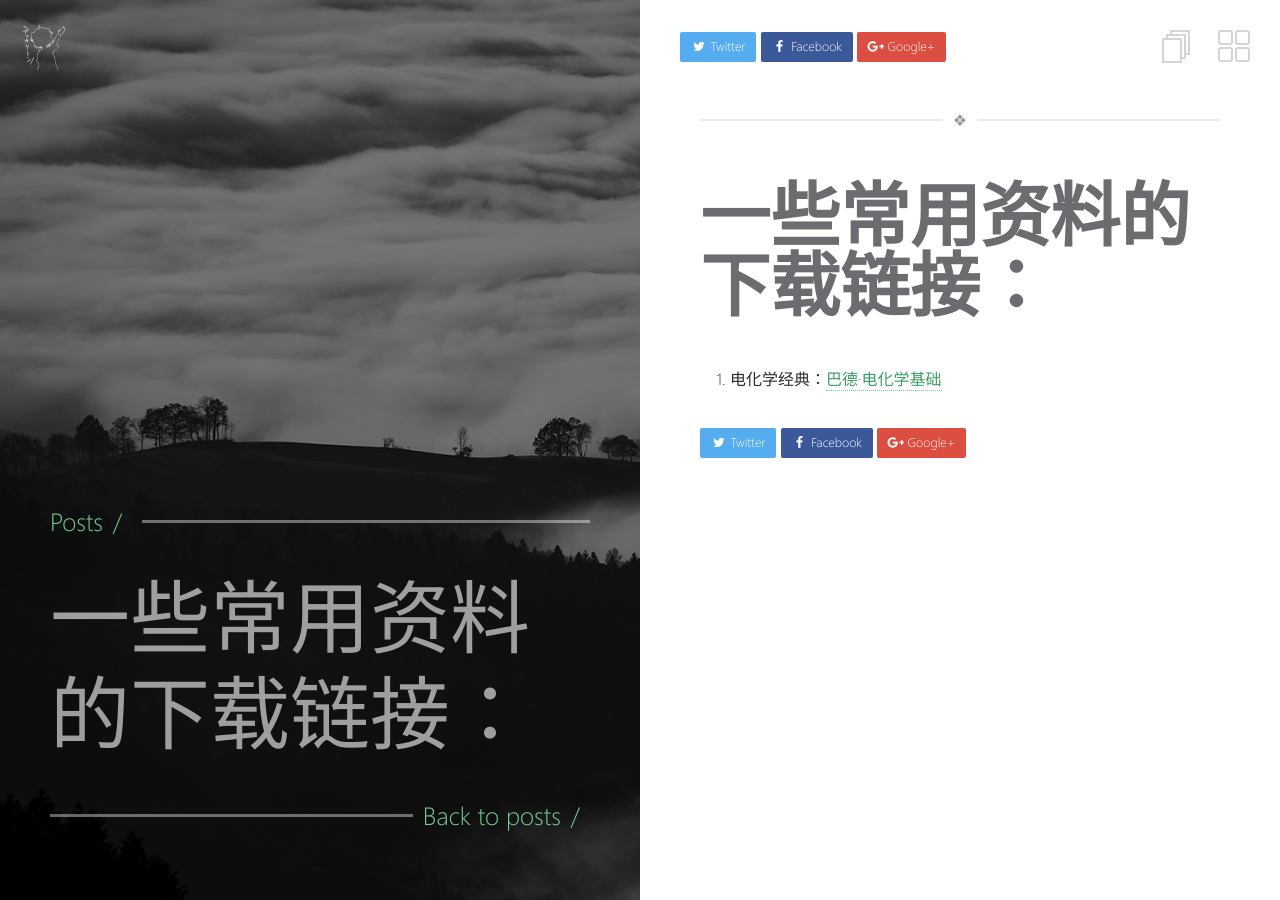
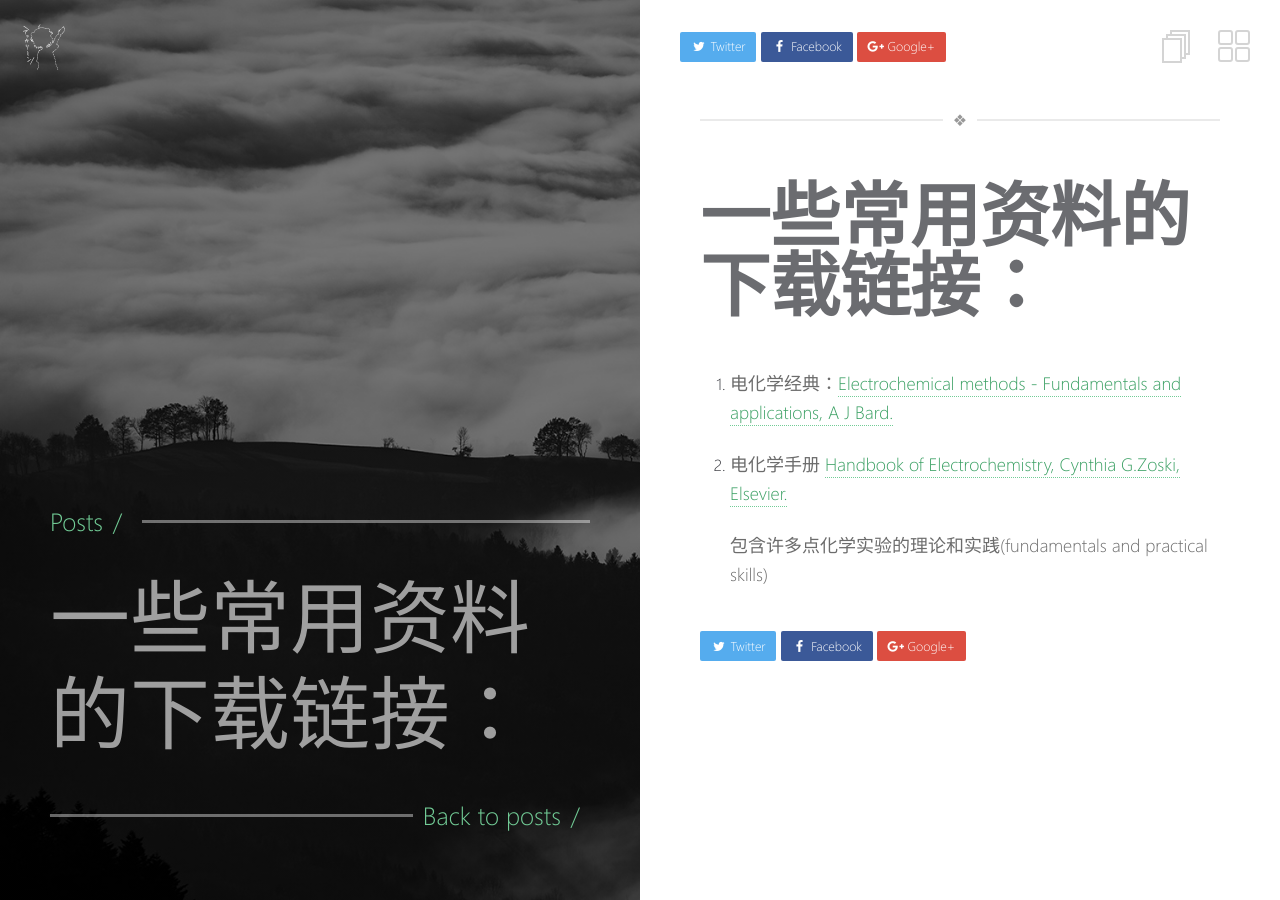
Before and after one commit to shuayliu/shuayliu.github.io, a Jekyll site: the page built from wiki/download.md, in a window 1280 px wide. Built offline with Jekyll 4.4.1, drawn with Linux system fonts in a browser that asks for light colours; our own code applies the rules of GitHub Pages for plain Markdown files.

Commit message:
添加兩本書

```diff
--- a/wiki/download.md
+++ b/wiki/download.md
@@ -1,4 +1,8 @@
 一些常用资料的下载链接：
 ============
 
-1. 电化学经典：[巴德·电化学基础](downloads/agbard.pdf)
+1. 电化学经典：[*Electrochemical methods - Fundamentals and applications*, A J Bard.](downloads/Electrochemical methods - Fundamentals and applications by Bard.pdf)
+
+2. 电化学手册 [*Handbook of Electrochemistry*, Cynthia G.Zoski, Elsevier. ](downloads/handbook_of_electrochemistry.pdf)
+
+    包含许多点化学实验的理论和实践(fundamentals and practical skills)
```
Also changed, not shown: 2 other files.
